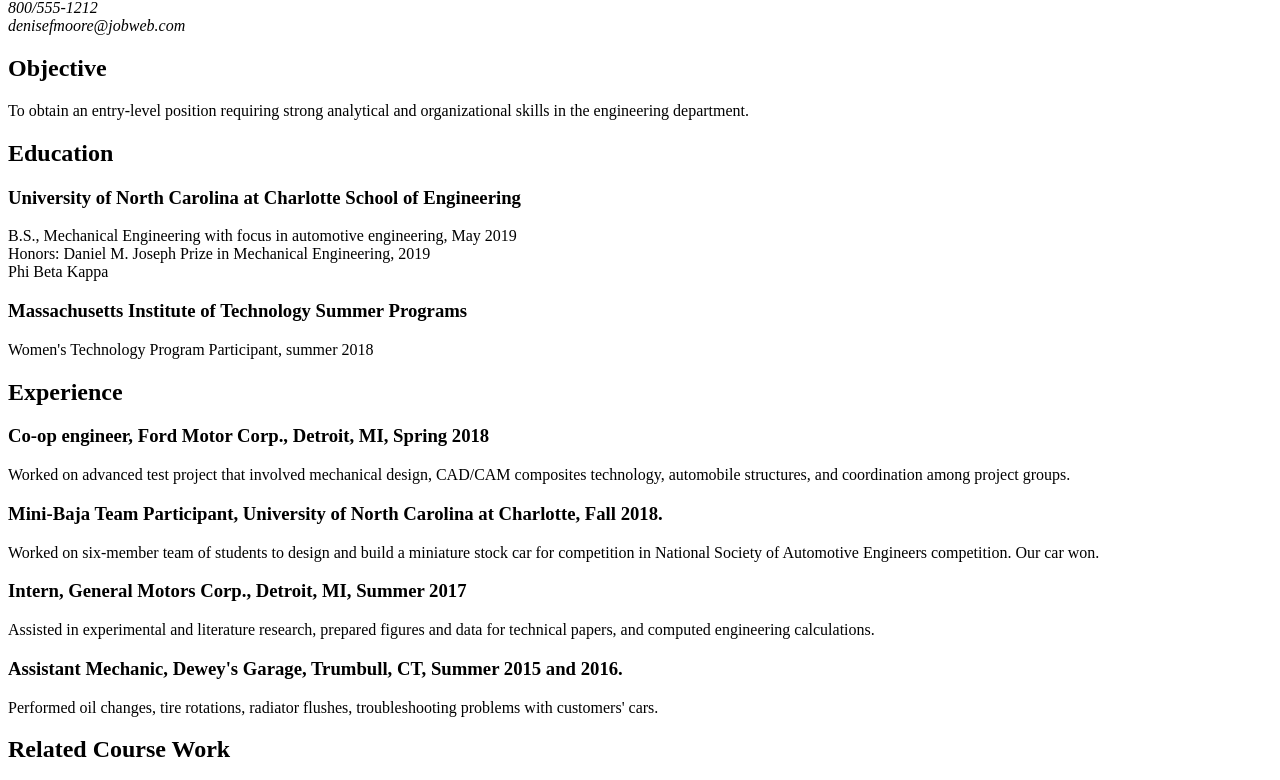
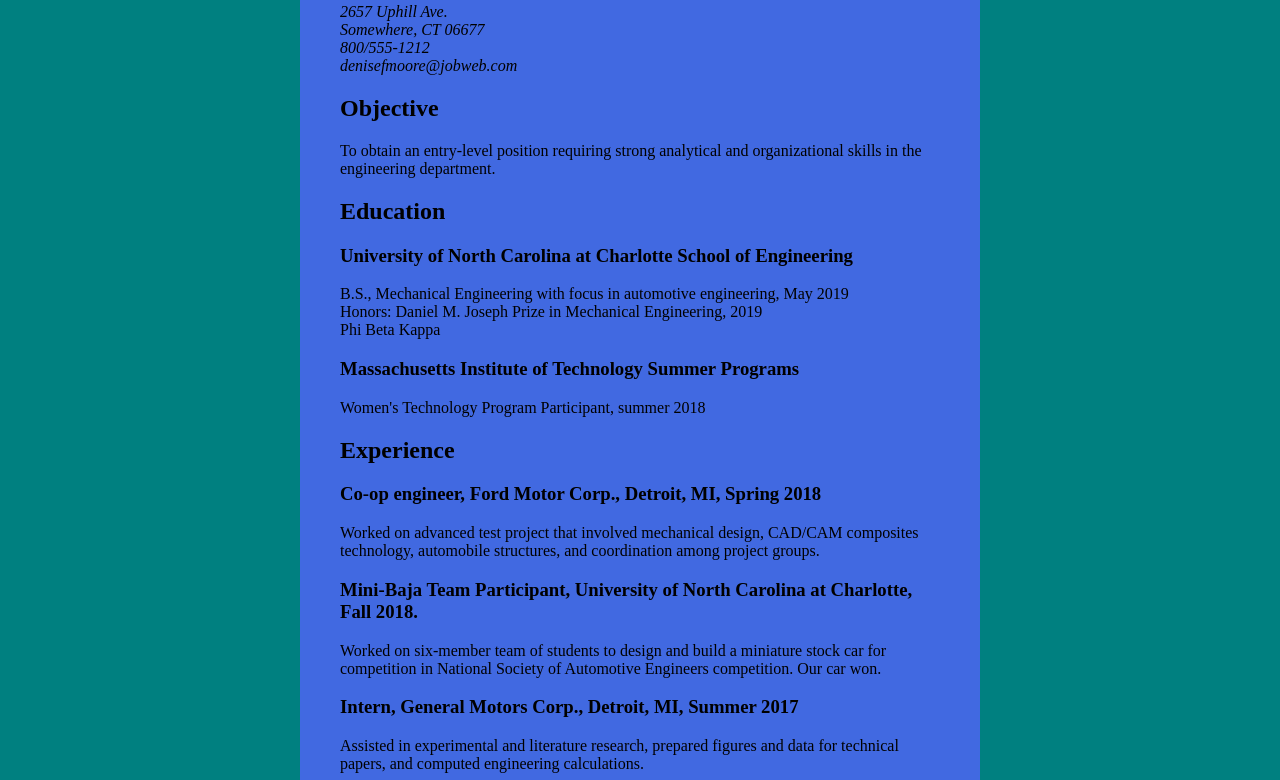
Before and after one commit to Hannah-design14/css-exercise-3-centered-layout, a plain HTML site: page resume.html in a window 1280 px wide. Shown: the part 117-897 px from the top of the page. Drawn offline with Linux system fonts and the light colour scheme.

Commit message:
finished the resume

```diff
--- a/resume.html
+++ b/resume.html
@@ -5,9 +5,11 @@
     <meta charset="utf-8">
     <meta name="viewport" content="width=device-width, initial-scale=1.0">
     <title>Denise Moore Resume (sections)</title>
+    <link href="style1.css" rel="stylesheet" type="text/css">
 </head>
 
 <body>
+    <div class="main">
         <header>
             <h1>Denise F. Moore</h1>
             <address>
@@ -87,6 +89,7 @@
                 </p>
             </section>
         </main>
+    </div>
 </body>
 
 </html>
--- /dev/null
+++ b/style1.css
@@ -0,0 +1,11 @@
+body {
+    margin: 0;
+    background-color: teal;
+}
+
+.main {
+    background-color: royalblue;
+    padding: 40px;
+    max-width: 600px;
+    margin: auto;
+}
```
Also changed, not shown: style2.css (added), uwm.html (added). Lines whose indentation alone changed are shown as unchanged.
